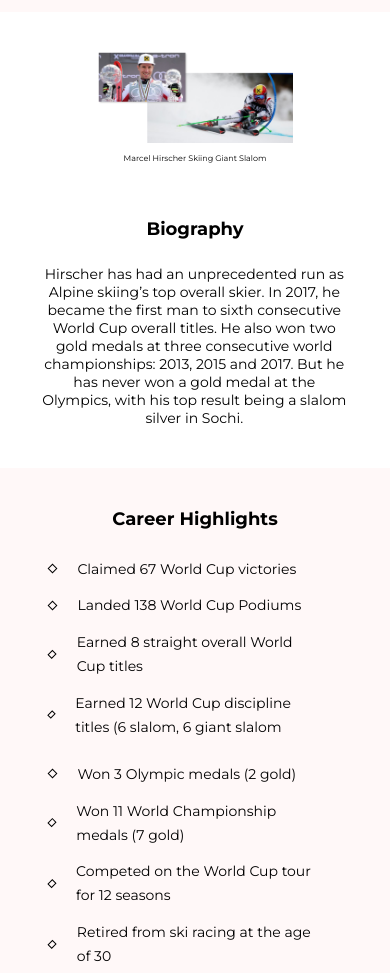
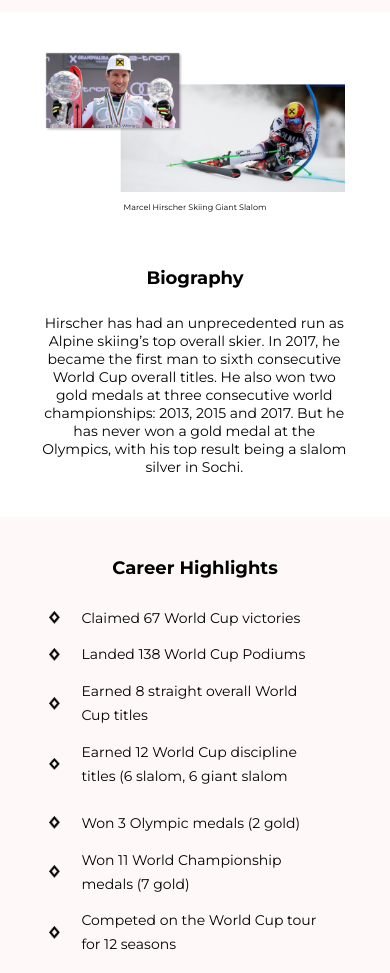
Before and after one commit to nvalline/fcc-tribute-page, a plain HTML site: page index.html in a window 390 px wide. Shown: the part 113-1086 px from the top of the page. Drawn offline with Linux system fonts and the light colour scheme.

Commit message:
updated diamond icons and related styling. modified hero image scaling for mobile

```diff
--- a/index.html
+++ b/index.html
@@ -44,19 +44,35 @@
           <div class="list-left">
             <ul>
               <li>
-                <div class="diamond"></div>
+                <img
+                  src="./img/diamond-desktop.png"
+                  alt="diamond image"
+                  class="diamond-icon"
+                />
                 <p>Claimed 67 World Cup victories</p>
               </li>
               <li>
-                <div class="diamond"></div>
+                <img
+                  src="./img/diamond-desktop.png"
+                  alt="diamond image"
+                  class="diamond-icon"
+                />
                 <p>Landed 138 World Cup Podiums</p>
               </li>
               <li>
-                <div class="diamond"></div>
+                <img
+                  src="./img/diamond-desktop.png"
+                  alt="diamond image"
+                  class="diamond-icon"
+                />
                 <p>Earned 8 straight overall World Cup titles</p>
               </li>
               <li>
-                <div class="diamond"></div>
+                <img
+                  src="./img/diamond-desktop.png"
+                  alt="diamond image"
+                  class="diamond-icon"
+                />
                 <p>
                   Earned 12 World Cup discipline titles (6 slalom, 6 giant
                   slalom
@@ -67,19 +83,35 @@
           <div class="list-right">
             <ul>
               <li>
-                <div class="diamond"></div>
+                <img
+                  src="./img/diamond-desktop.png"
+                  alt="diamond image"
+                  class="diamond-icon"
+                />
                 <p>Won 3 Olympic medals (2 gold)</p>
               </li>
               <li>
-                <div class="diamond"></div>
+                <img
+                  src="./img/diamond-desktop.png"
+                  alt="diamond image"
+                  class="diamond-icon"
+                />
                 <p>Won 11 World Championship medals (7 gold)</p>
               </li>
               <li>
-                <div class="diamond"></div>
+                <img
+                  src="./img/diamond-desktop.png"
+                  alt="diamond image"
+                  class="diamond-icon"
+                />
                 <p>Competed on the World Cup tour for 12 seasons</p>
               </li>
               <li>
-                <div class="diamond"></div>
+                <img
+                  src="./img/diamond-desktop.png"
+                  alt="diamond image"
+                  class="diamond-icon"
+                />
                 <p>Retired from ski racing at the age of 30</p>
               </li>
             </ul>
--- a/styles.css
+++ b/styles.css
@@ -46,6 +46,7 @@ header p {
 
 section img {
   width: 50%;
+  min-width: 300px;
   display: block;
   margin: 0 auto;
 }
@@ -93,6 +94,11 @@ ul li {
   list-style: none;
   display: flex;
   line-height: 2.5em;
+}
+
+.diamond-icon {
+  height: 1.3em;
+  align-self: center;
 }
 
 ul p {
@@ -210,4 +216,8 @@ footer a {
     font-size: 0.875em;
     width: 10em;
   }
+
+  .diamond-icon {
+    height: 0.8em;
+  }
 }
```
